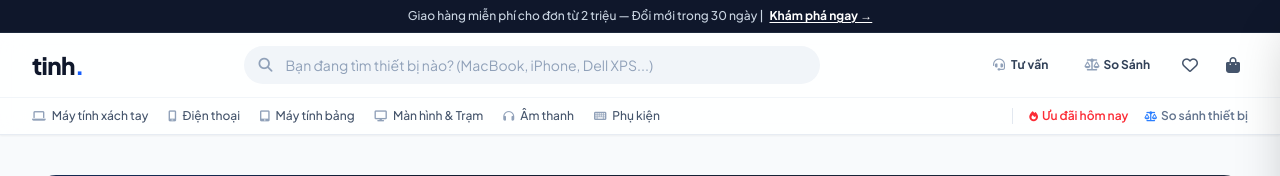
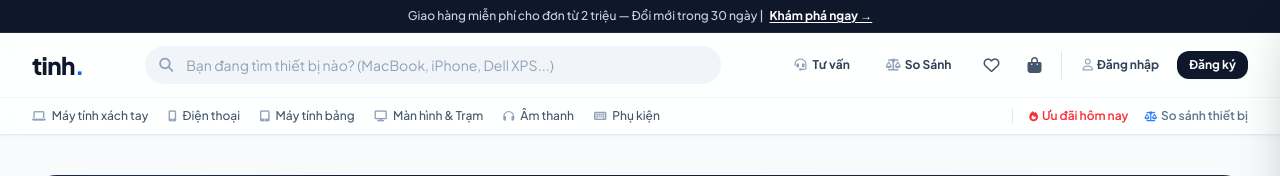
Before and after one commit to HoangDuong-cntt/CuaHangThietBiDienTu, a Laravel app: page / in a window 1280 px wide. Shown: the top 176 px of the page. Run offline with Laravel 12, Linux system fonts and the light colour scheme; data comes from the database, SQL or seed files in the repository; data that the repository does not hold is empty; style sheets or scripts are compiled from the project's sources.

Commit message:
feat: tich hop lien ket Dang nhap/Admin tren Navbar va bo sung migration avatar/google_id

```diff
--- a/resources/views/layouts/client.blade.php
+++ b/resources/views/layouts/client.blade.php
@@ -109,6 +109,61 @@
                     <a href="{{ route('shop.index') }}" class="p-2 text-slate-600 hover:text-blue-600 hover:bg-slate-100 rounded-full transition-colors relative" title="Cửa hàng">
                         <i class="fa-solid fa-bag-shopping text-base"></i>
                     </a>
+
+                    <!-- User Account / Auth (Member 1 Integration) -->
+                    @guest
+                        <div class="flex items-center gap-1.5 pl-2 border-l border-slate-200">
+                            <a href="{{ route('login') }}" class="px-3 py-1.5 text-xs font-bold text-slate-700 hover:text-blue-600 rounded-xl hover:bg-slate-100/80 transition-colors">
+                                <i class="fa-regular fa-user mr-1 text-slate-400"></i>Đăng nhập
+                            </a>
+                            <a href="{{ route('register') }}" class="hidden sm:inline-block px-3 py-1.5 text-xs font-bold text-white bg-slate-900 hover:bg-blue-600 rounded-xl shadow-xs transition-colors">
+                                Đăng ký
+                            </a>
+                        </div>
+                    @else
+                        <div class="relative pl-2 border-l border-slate-200" id="user-menu-container">
+                            <button
+                                type="button"
+                                onclick="const dd = document.getElementById('user-dropdown'); dd.classList.toggle('hidden');"
+                                class="flex items-center gap-2 px-2.5 py-1.5 rounded-xl hover:bg-slate-100 text-xs font-bold text-slate-700 transition-colors cursor-pointer"
+                            >
+                                <div class="w-6 h-6 rounded-full bg-blue-600 text-white flex items-center justify-center text-[10px] font-extrabold uppercase shadow-xs">
+                                    {{ substr(Auth::user()->name, 0, 1) }}
+                                </div>
+                                <span class="max-w-[100px] truncate hidden sm:inline">{{ Auth::user()->name }}</span>
+                                <i class="fa-solid fa-chevron-down text-[10px] text-slate-400"></i>
+                            </button>
+
+                            <!-- User Dropdown Menu -->
+                            <div id="user-dropdown" class="hidden absolute right-0 mt-2 w-52 bg-white rounded-2xl shadow-xl border border-slate-100 py-1.5 z-50 text-xs">
+                                <div class="px-3 py-2 border-b border-slate-100">
+                                    <p class="font-bold text-slate-900 truncate">{{ Auth::user()->name }}</p>
+                                    <p class="text-[10px] text-slate-400 truncate">{{ Auth::user()->email }}</p>
+                                    <span class="inline-block mt-1 px-1.5 py-0.5 rounded text-[9px] font-mono font-bold bg-slate-100 text-slate-600 uppercase">{{ Auth::user()->role }}</span>
+                                </div>
+
+                                @if(Auth::user()->isAdmin() || Auth::user()->isStaff())
+                                    <a href="{{ route('admin.dashboard') }}" class="flex items-center gap-2 px-3 py-2 text-indigo-600 hover:bg-indigo-50 font-bold transition-colors">
+                                        <i class="fa-solid fa-shield-halved text-xs text-indigo-500"></i>
+                                        <span>Quản trị Admin</span>
+                                    </a>
+                                @endif
+
+                                <a href="{{ route('profile.edit') }}" class="flex items-center gap-2 px-3 py-2 text-slate-700 hover:bg-slate-50 font-medium transition-colors">
+                                    <i class="fa-regular fa-id-card text-xs text-slate-400"></i>
+                                    <span>Hồ sơ & Sổ địa chỉ</span>
+                                </a>
+
+                                <form method="POST" action="{{ route('logout') }}" class="border-t border-slate-100">
+                                    @csrf
+                                    <button type="submit" class="w-full flex items-center gap-2 px-3 py-2 text-rose-600 hover:bg-rose-50 font-medium text-left transition-colors cursor-pointer">
+                                        <i class="fa-solid fa-arrow-right-from-bracket text-xs text-rose-400"></i>
+                                        <span>Đăng xuất</span>
+                                    </button>
+                                </form>
+                            </div>
+                        </div>
+                    @endguest
                 </nav>
             </div>
         </div>
@@ -616,6 +671,15 @@
             window.location.href = `/compare?ids=${ids.join(',')}`;
         }
 
+        // Đóng User Dropdown khi click ra ngoài
+        document.addEventListener('click', function(e) {
+            const container = document.getElementById('user-menu-container');
+            const dropdown = document.getElementById('user-dropdown');
+            if (container && dropdown && !container.contains(e.target)) {
+                dropdown.classList.add('hidden');
+            }
+        });
+
         // Tự động kiểm tra badge yêu thích khi load trang
         document.addEventListener('DOMContentLoaded', function() {
             fetch('/api/wishlist')
--- a/routes/web.php
+++ b/routes/web.php
@@ -28,6 +28,9 @@ use Illuminate\Support\Facades\Route;
 Route::get('/', [CatalogController::class, 'home'])->name('home');
 Route::get('/shop', [CatalogController::class, 'index'])->name('shop.index');
 Route::get('/compare', [ProductComparisonController::class, 'index'])->name('compare.index');
+Route::get('/welcome', function () {
+    return view('welcome');
+})->name('welcome');
 
 // =========================================================================
 // PHÂN HỆ XÁC THỰC (GUEST ONLY)
```
Also changed, not shown: tests/Feature/ExampleTest.php (+1 -1 lines), database/migrations/2026_11_26_095122_add_avatar_and_google_id_to_users_table.php (added).
